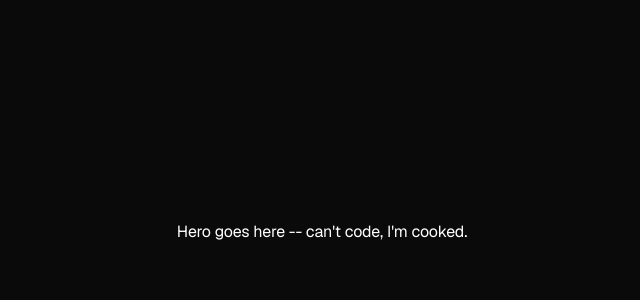
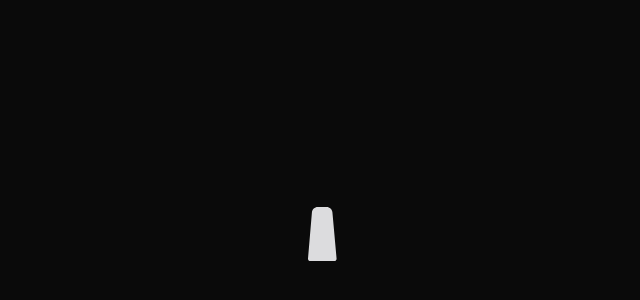
Before and after one commit to Amarprasad33/craft, a Next.js app: page /play in a window 1280 px wide. Shown: the part 168-468 px from the top of the page, without its empty margins (318-958 px from the left). Built offline with nearby package versions, Linux system fonts and the light colour scheme.

Commit message:
path morph done

```diff
--- a/src/app/(animated-icons)/factory/page.tsx
+++ b/src/app/(animated-icons)/factory/page.tsx
@@ -17,10 +17,18 @@ const CHIMNEY_PATHS = [
     "M3.3096 21.4439C3.5487 19.1513 5.4559 17.4114 7.7299 17.4114C9.9937 17.4114 11.8958 19.1362 12.1473 21.4169L13.4059 32.8308C13.5576 34.2071 12.4952 35.4114 11.129 35.4114H4.3994C3.0388 35.4114 1.978 34.2164 2.121 32.8447L3.3096 21.4439Z",
 ] as const;
 
-const CHIMNEY_TRANSITION = {
+const SQUEEZE_TRANSITION = {
     type: "spring" as const,
-    stiffness: 420,
-    damping: 28,
+    stiffness: 320,
+    bounce: 0.28,
+    mass: 0.75,
+};
+
+const RELEASE_TRANSITION = {
+    type: "spring" as const,
+    stiffness: 180,
+    bounce: 0.58,
+    mass: 1.1,
 };
 
 export const FactoryIcon = () => {
@@ -29,11 +37,11 @@ export const FactoryIcon = () => {
     // const smokeY = useTransform(chimneyProgress, [0, 1], [0, 2.98]);
 
     const squeezeChimney = () => {
-        animate(chimneyProgress, 1, CHIMNEY_TRANSITION);
+        animate(chimneyProgress, 1, SQUEEZE_TRANSITION);
     };
 
     const releaseChimney = () => {
-        animate(chimneyProgress, 0, CHIMNEY_TRANSITION);
+        animate(chimneyProgress, 0, RELEASE_TRANSITION);
     };
 
     return (
--- a/src/app/play/page.tsx
+++ b/src/app/play/page.tsx
@@ -1,10 +1,49 @@
+"use client";
+import { animate, easeOut, motion, useMotionValue, useTransform } from "motion/react";
+import { useEffect } from "react";
 
 
 // valley hero interaction
 export default function Play() {
   return <div className="flex flex-col items-center justify-center h-screen">
-    <div className="flex flex-col items-center justify-center">
-        Hero goes here -- can't code, I'm cooked.
+    <div className="flex flex-col items-center justify-end ">
+      <Bar />
     </div>
   </div>;
 }
+
+// Figma exports each height from its own top-left, so bottoms differ (50, 40.5, 57).
+// Re-anchor every path to y=57 so morphing only moves the top — like a box squeezing from above.
+const BAR_PATHS = [
+  "M3.8894 12.2748C4.1642 9.2866 6.6706 7 9.6715 7H18.6449C21.634 7 24.1348 9.2693 24.4241 12.2444L28.5291 54.4526C28.6619 55.8177 27.589 57 26.2174 57H2.3228C0.9561 57 -0.1152 55.8257 0.01 54.4648L3.8894 12.2748Z",
+  // "M3.7344 21.6515C4.0676 18.717 6.5504 16.5 9.5038 16.5H18.7079C21.647 16.5 24.1226 18.6961 24.4729 21.6142L28.4096 54.4005C28.5756 55.7831 27.4961 57 26.1035 57H2.32284C0.9363 57 -0.1413 55.7931 0.0151 54.4154L3.7344 21.6515Z",
+  "M3.97205 5.33963C4.21531 2.32363 6.73391 0 9.7597 0H18.6102C21.6257 0 24.1393 2.30831 24.3956 5.31288L28.5902 54.48C28.7058 55.8357 27.6366 57 26.276 57H2.32264C0.966285 57 -0.101473 55.8426 0.0075742 54.4907L3.97205 5.33963Z",
+] as const;
+
+
+export const Bar = () => {
+  const barProgress = useMotionValue(0);
+  const barPath = useTransform(barProgress, [0, 1], [...BAR_PATHS]);
+
+  useEffect(() => {
+    animate(barProgress, [0, 1, 0], {
+      ease: easeOut,
+      duration: 1.6,
+      times: [0, 0.32, 0.9],
+      repeat: Infinity,
+      repeatDelay: 0.8
+    });
+  }, []);
+
+  return (
+    <motion.svg
+      width="29"
+      height="57"
+      viewBox="0 0 29 57"
+      fill="none"
+      xmlns="http://www.w3.org/2000/svg"
+    >
+      <motion.path d={barPath} fill="#DCDCDE" />
+    </motion.svg>
+  )
+}
```
